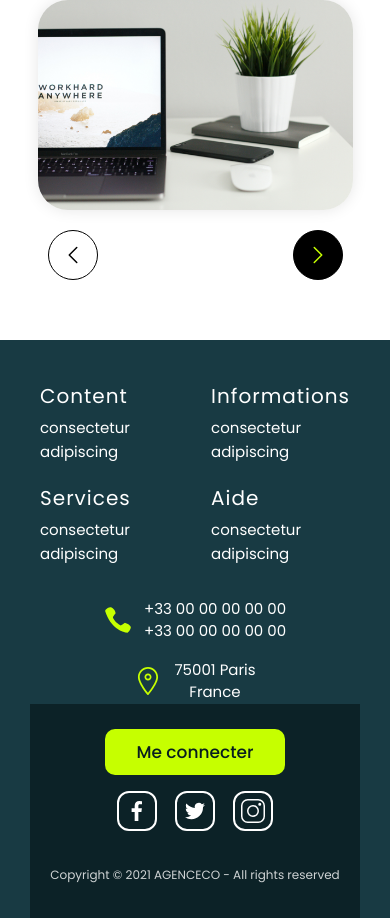
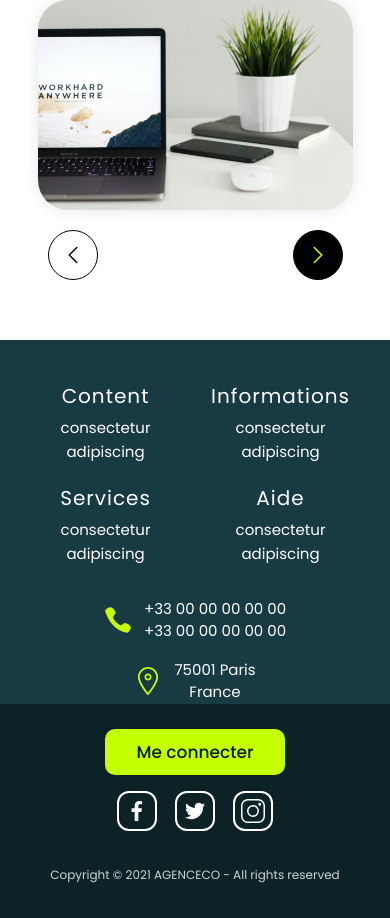
Before and after one commit to Wandalf-dev/agenceco-website, a plain HTML site: page index.html in a window 390 px wide. Shown: the part 6778-7696 px from the top of the page. Drawn offline with Linux system fonts and the light colour scheme.

Commit message:
Modification mobile v2.1.8

```diff
--- a/style.css
+++ b/style.css
@@ -1263,7 +1263,7 @@ body {
 @media (max-width: 900px) {
   .footer { padding-top: 40px !important; }
 
-  /* plus de marge sur les côtés */
+  /* marge latérale plus généreuse mais footer reste pleine largeur */
   .footer .footer-top { padding: 0 40px !important; }
 
   .footer .footer-row {
@@ -1272,21 +1272,17 @@ body {
     gap: 24px !important;
   }
 
-  /* 2 colonnes de liens (2x2) */
+  /* Colonnes en 2x2, centrées visuellement */
   .footer .footer-columns {
     display: grid !important;
     grid-template-columns: 1fr 1fr !important;
     gap: 18px 40px !important;
     margin-top: 0 !important;
-
-    /* centrage global */
-    justify-content: center !important;
-    max-width: 500px !important;
-    margin-left: auto !important;
-    margin-right: auto !important;
+    justify-items: center !important; /* centre chaque colonne dans sa case */
+    text-align: center !important;    /* centre le texte */
   }
 
-  /* titres + textes un peu plus serrés */
+  /* titres + textes */
   .footer .footer-column h3 {
     font-size: 20px !important;
     margin-bottom: 4px !important;
@@ -1297,28 +1293,20 @@ body {
     margin-top: 0 !important;
   }
 
-  /* Bloc contact sous les colonnes : centré horizontalement */
+  /* Bloc contact sous les colonnes */
   .footer .footer-contact {
-    display: flex !important;
-    flex-direction: column !important;
-    align-items: center !important;
+    align-items: center !important; /* centre tout le bloc */
     gap: 16px !important;
     min-width: unset !important;
     margin-top: 8px !important;
-
-    /* même largeur max que les colonnes */
-    max-width: 500px !important;
-    margin-left: auto !important;
-    margin-right: auto !important;
   }
 
-  /* icônes + texte parfaitement centrés */
+  /* Icônes + texte alignés au centre */
   .footer .contact-item {
     display: flex !important;
     align-items: center !important;
     justify-content: center !important;
     gap: 12px !important;
-    width: 100%;
   }
   .footer .contact-item .icon {
     width: 28px !important;
@@ -1333,18 +1321,13 @@ body {
     text-align: center !important;
   }
 
-  /* Barre du bas : espacement identique entre chaque élément */
+  /* Bas du footer */
   .footer .footer-bottom {
     padding: 24px 20px !important;
     flex-direction: column !important;
     align-items: center !important;
     text-align: center !important;
     gap: 16px !important;
-
-    /* même largeur max */
-    max-width: 500px !important;
-    margin-left: auto !important;
-    margin-right: auto !important;
   }
 
   .footer .footer-bottom .login-btn {
```
